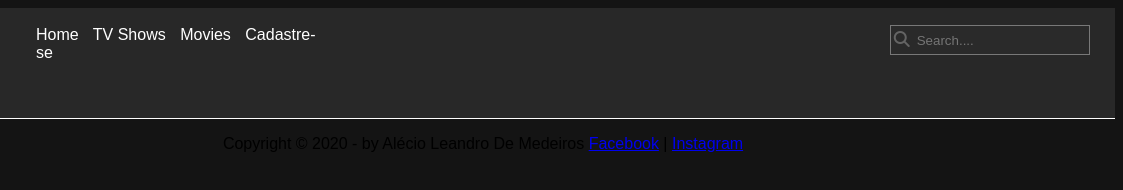
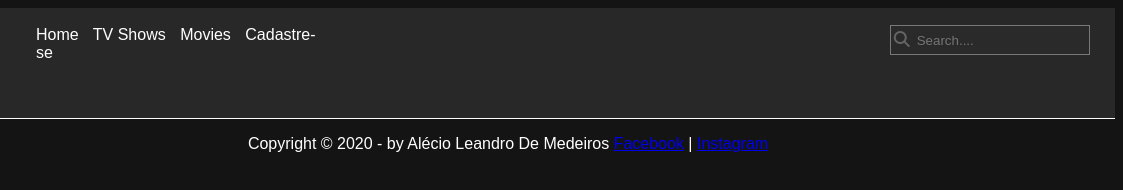
Before and after one commit to M4deN/Amazon-Prime, a plain HTML site: page index.html in a window 1280 px wide. Shown: the full height of the page, 157-1280 px from the left. Drawn offline with Linux system fonts and the light colour scheme; no server answers.

Commit message:
Update style.css

```diff
--- a/style.css
+++ b/style.css
@@ -6,6 +6,7 @@
 }
 body{
     background-color: rgb(20,20,20);
+    color: rgb(255, 255, 255);
 }
 header{
     padding:8px 0;
@@ -92,11 +93,14 @@ header{
 .card-movie img:hover{
     transform: scale(1.1,1.1);
 }
+p{
+	text-align: justify;
+	text-indent: 50px;
+}
 footer#rodape{
 	clear: both;
     border-top: 1px solid #fdfdfd;
-
 }
 footer#rodape p{
-	text-align: center;
+    	text-align: center;
 }
```
